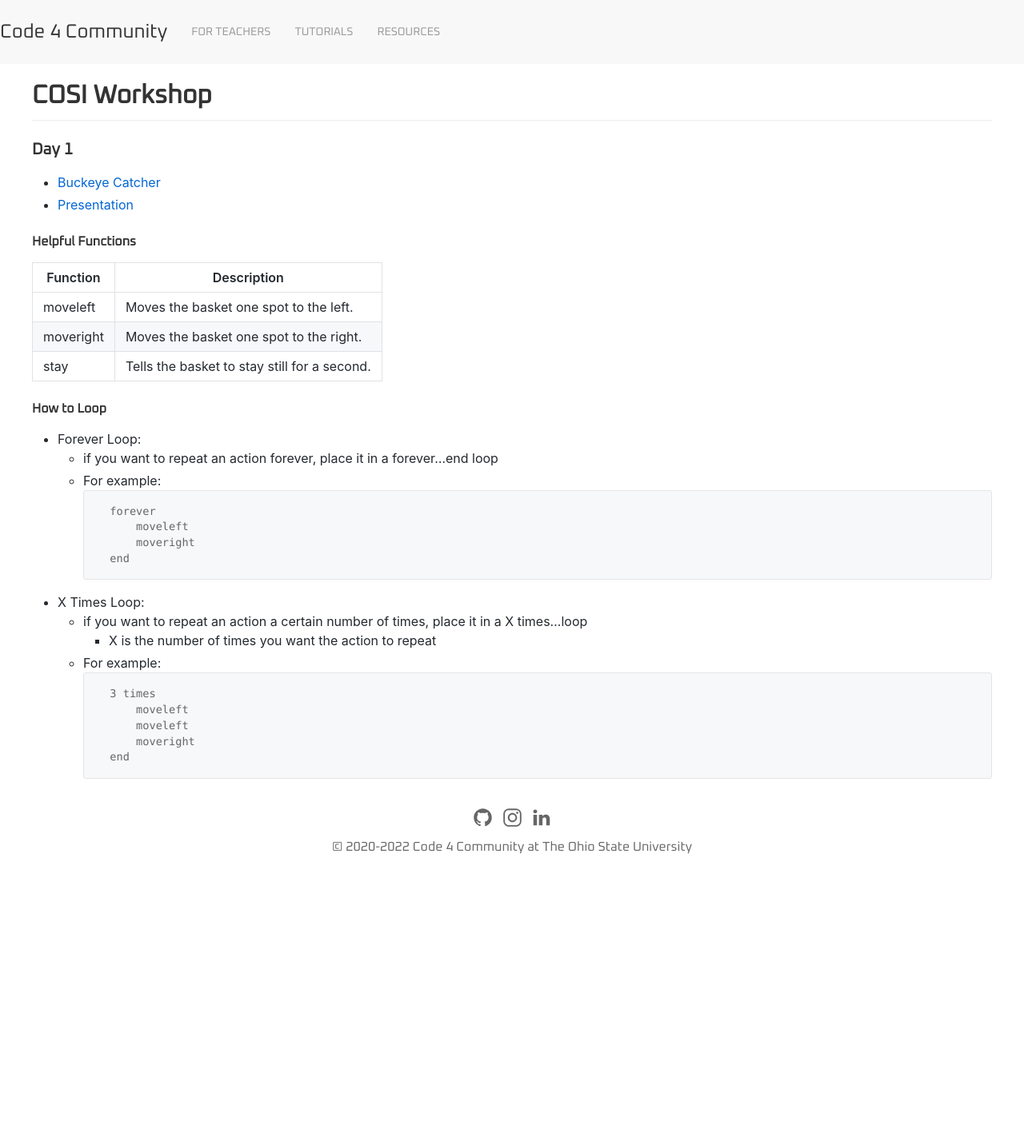
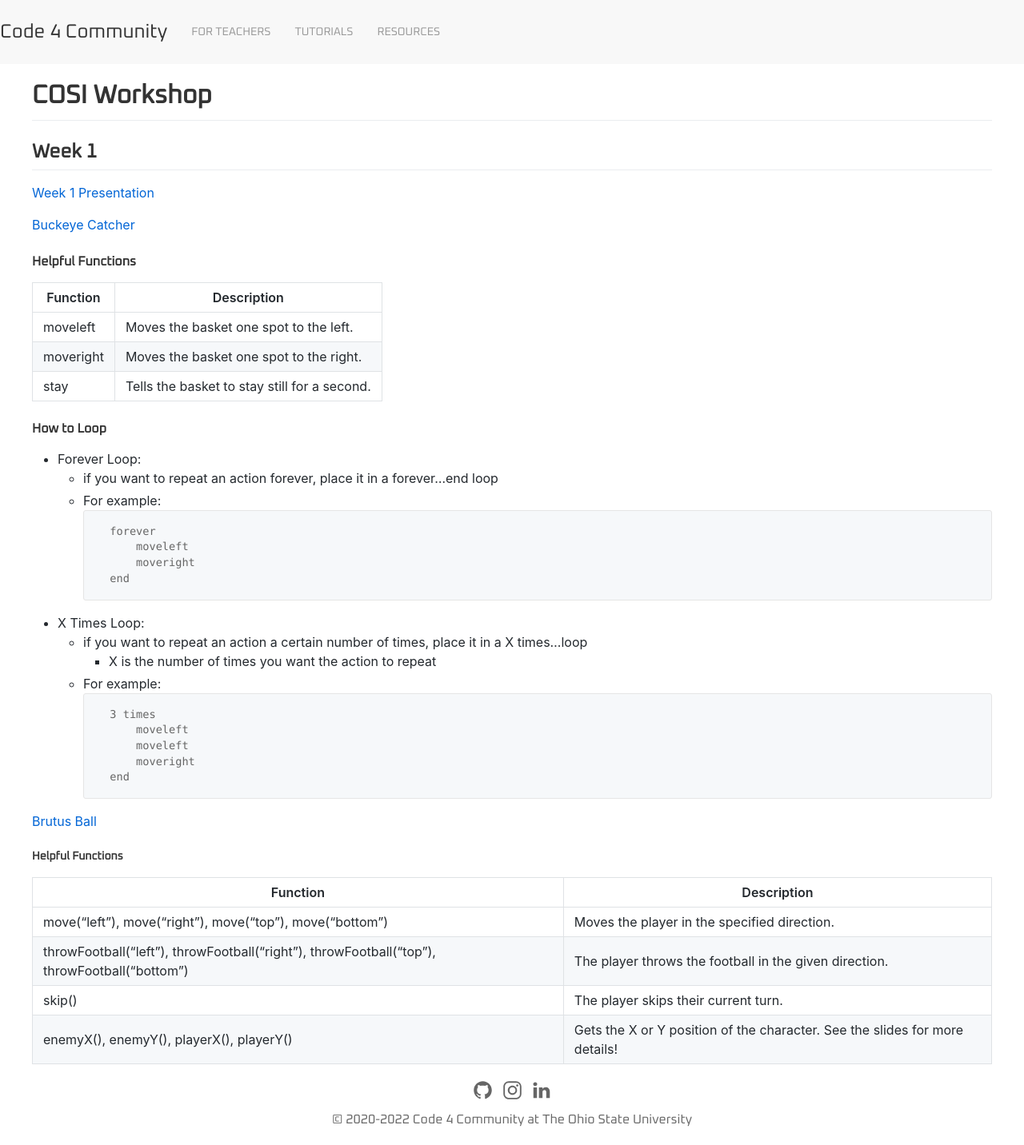
Before and after one commit to Code4Community/Code4Community.github.io, a Jekyll site: the page built from outreach_presentations/cosi_2022.md, in a window 1280 px wide. Shown: the whole page at 80% size. Built offline with Jekyll 4.4.1, drawn with Linux system fonts in a browser that asks for light colours; nearby versions of some CDN libraries; before the commit the page ends 1091 px from its top, so only the background shows below that.

Commit message:
Edit COSI outreach

````diff
--- a/outreach_presentations/cosi_2022.md
+++ b/outreach_presentations/cosi_2022.md
@@ -7,9 +7,10 @@
 
 # COSI Workshop
 
-### Day 1
-* [Buckeye Catcher](https://c4cosu.com/buckeye-catch-em/)
-* [Presentation](https://docs.google.com/presentation/d/1U4zt2SUtXIbZLoRow7zD6-C8dpqq0TgI8xYoTYdul2Y/edit?usp=sharing)
+## Week 1
+[Week 1 Presentation](https://docs.google.com/presentation/d/1idhYj1mxXyDtjg6EK6kCBKM2exktuWy-XlfIkRKjZdY/edit#slide=id.g16e29a940bb_1_459)
+
+[Buckeye Catcher](https://c4cosu.com/buckeye-catch-em/)
 
 #### Helpful Functions
 
@@ -41,3 +42,15 @@
             moveright
         end
 ```
+
+
+[Brutus Ball](https://code4community.github.io/brutus-ball)
+
+##### Helpful Functions
+
+| Function | Description |
+|-----------|-----------|
+| move("left"), move("right"), move("top"), move("bottom") |  Moves the player in the specified direction. |
+| throwFootball("left"), throwFootball("right"), throwFootball("top"), throwFootball("bottom") | The player throws the football in the given direction. |
+| skip() | The player skips their current turn. |
+| enemyX(), enemyY(), playerX(), playerY() | Gets the X or Y position of the character.  See the slides for more details! |
````
